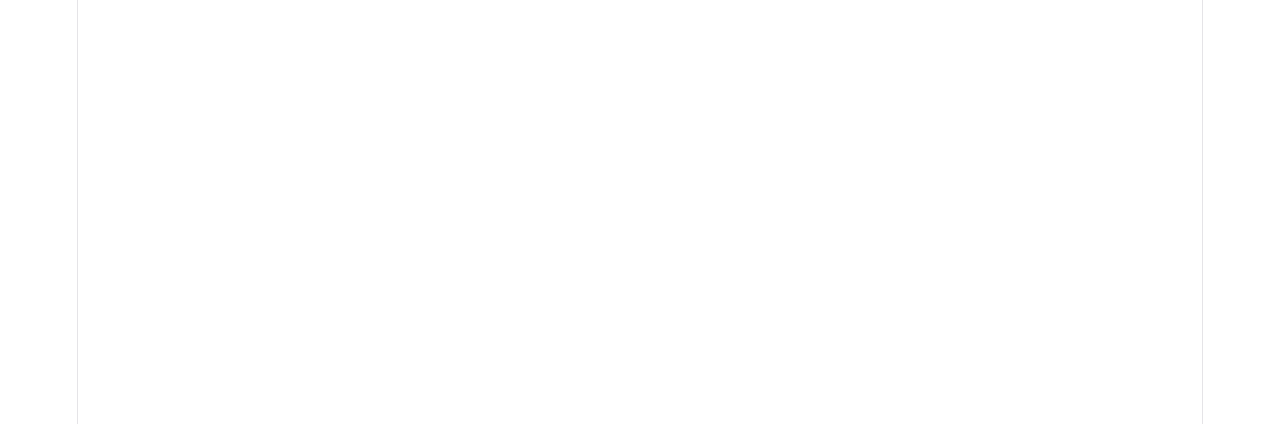
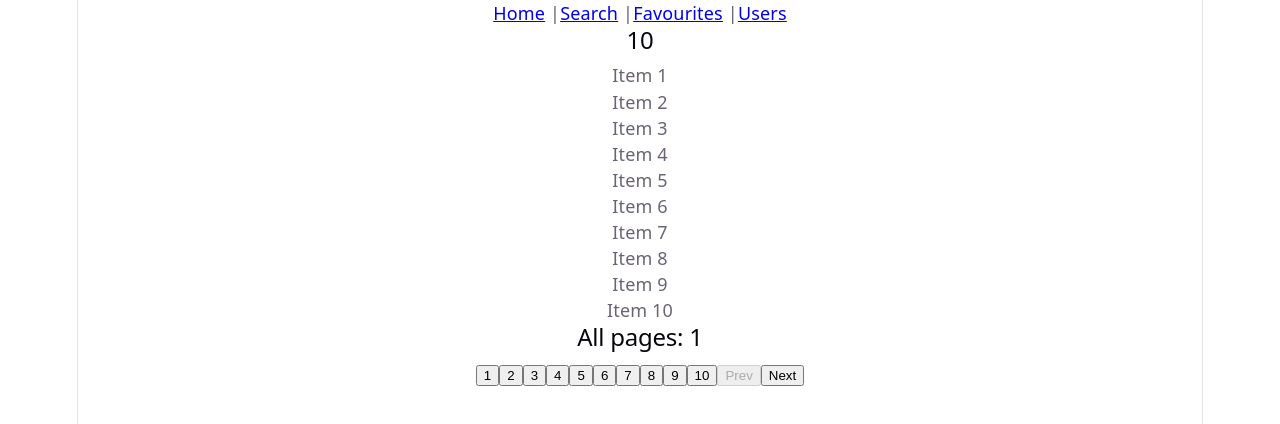
Before and after one commit to archita050206/ai-research-dashboard, a React (Vite) app: page /pagination in a window 1280 px wide. Before the commit this address had no page. Shown: the top 424 px of the page. Built offline with nearby package versions, Linux system fonts and the light colour scheme.

Commit message:
implemented pagination demo

```diff
--- /dev/null
+++ b/src/pages/PaginationDemo.tsx
@@ -0,0 +1,40 @@
+import { useState} from "react"
+
+const PaginationDemo = () => {
+    const items = Array.from({ length: 100 }, (e, index) => ({
+        id: index + 1,
+        name: `Item ${index + 1}`
+    }))
+    const [currentPg, setcurrentPg] = useState(1)
+    const itemsPerPg=10;
+
+    const startIndex=(currentPg-1)*itemsPerPg;
+    const endIndex=startIndex+itemsPerPg;
+    const currentItems=items.slice(startIndex,endIndex);
+
+    const totalPages= Math.ceil(items.length/itemsPerPg);
+
+    return (
+        <>
+        <h2>{totalPages}</h2>
+        {currentItems.map((ele)=>(
+            <p>{ele.name}</p>
+
+        ))}
+
+        <h2>All pages: {currentPg}</h2>
+        {
+            Array.from(
+                {length: totalPages},
+                (ele,index)=>(
+                    <button key={index} onClick={()=>setcurrentPg(index+1)}>{index+1}</button>
+                )
+            )
+        }
+        <button disabled={currentPg===1} onClick={()=>setcurrentPg(currentPg-1)}>Prev</button>
+        <button disabled={currentPg===totalPages} onClick={()=>setcurrentPg(currentPg+1)}>Next</button>
+        </>
+    )
+}
+
+export default PaginationDemo
--- a/src/routes/AppRoutes.tsx
+++ b/src/routes/AppRoutes.tsx
@@ -7,6 +7,7 @@
 import Login from '../pages/Login'
 import Users from '../pages/Users'
 import Posts from '../pages/Posts'
+import PaginationDemo from '../pages/PaginationDemo'
 
 const AppRoutes = () => {
   return (
@@ -17,6 +18,7 @@
             <Route path='/search' element={<Search/>}></Route>
             <Route path='/users' element={<Users/>}></Route>
             <Route path='/posts' element={<Posts/>}></Route>
+            <Route path='/pagination' element={<PaginationDemo/>}></Route>
         </Route>
         <Route path='/login' element={<Login/>}></Route>
     </Routes>
```
Also changed, not shown: src/hooks/usePagination.ts (added, +29 -0 lines).
